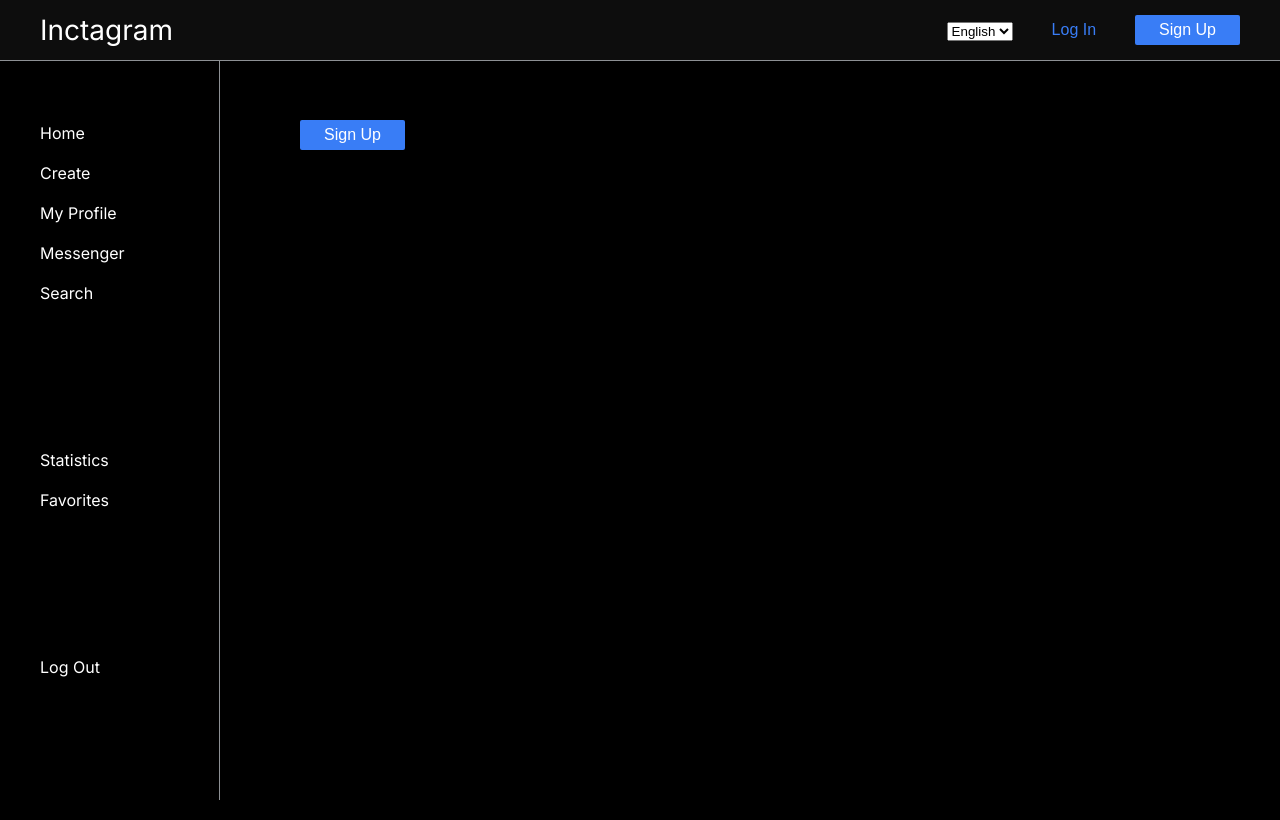
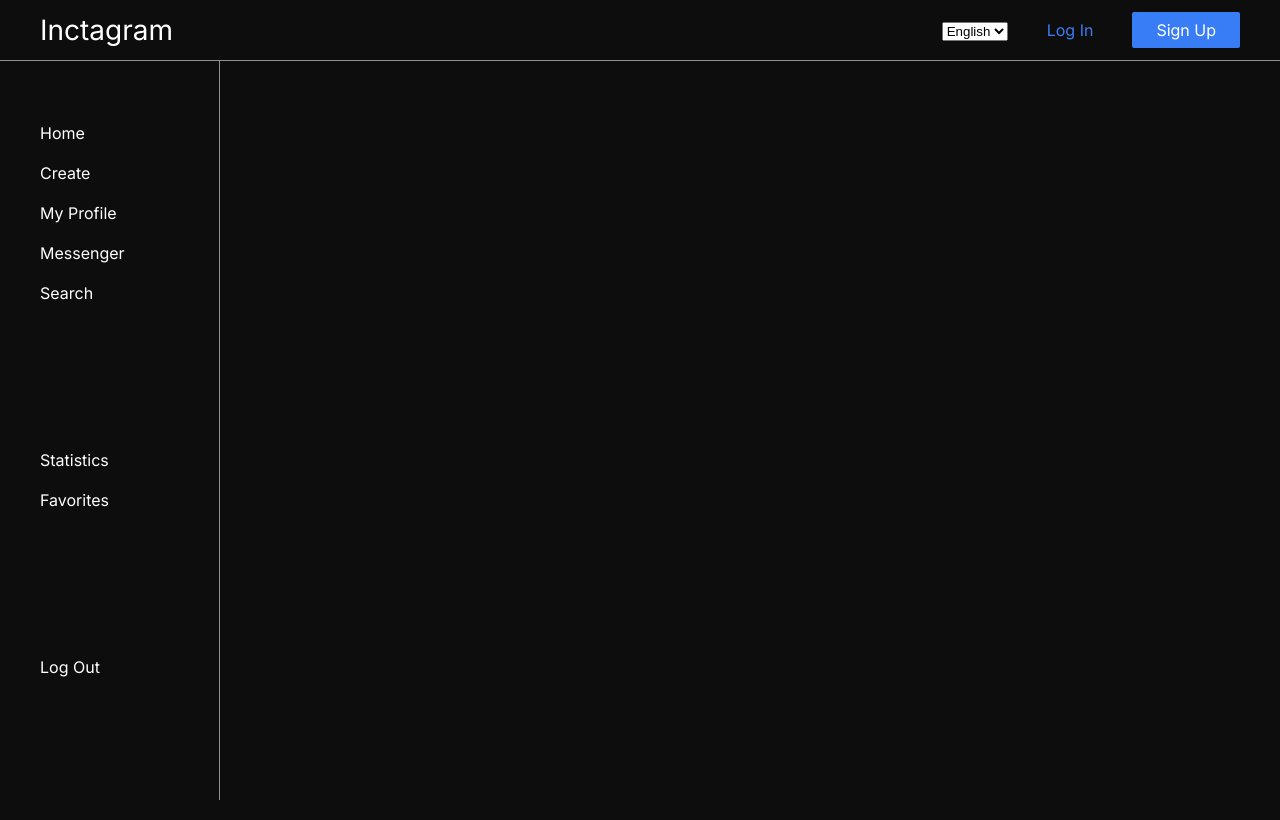
Before and after one commit to AlexanderKochish/next-inctagram, a Next.js app: page / in a window 1280 px wide. Built offline with nearby package versions, Linux system fonts and the light colour scheme.

Commit message:
IN-26 feat: add polymorph button

```diff
--- a/src/common/components/ui/Button/Button.module.scss
+++ b/src/common/components/ui/Button/Button.module.scss
@@ -1,59 +1,100 @@
+.button {
+    all: unset;
+    user-select: none;
+
+    padding: 6px 24px;
+    color: var(--color-light-100);
+    border-radius: 2px;
+    border: none;
+    font-size: 1rem;
+    font-weight: 400;
+    line-height: 24px;
+    cursor: pointer;
+
+    display: inline-flex;
+    align-items: center;
+    justify-content: center;
+
+    transition: all .2s linear;
+
+    :focus-visible {
+        border: 1px solid var(--color-accent-700);
+    }
+}
+
 .primary {
     background-color: var(--color-accent-500);
-    border-radius: 2px;
-    padding: 6px 24px;
-    color: white;
-    border: none;
-    font-size: 16px;
-    cursor: pointer;
+
     &:hover {
         background: var(--color-accent-100);
-        transition: all .3s ease;
+    }
+
+    &:active {
+        background: var(--color-accent-700);
+    }
+
+    &:disabled {
+        background: var(--color-accent-900);
+        color: var(--color-light-900);
     }
 }
 .secondary {
     background-color: var(--color-dark-300);
-    border-radius: 2px;
-    padding: 6px 24px;
-    color: white;
-    border: none;
-    font-size: 16px;
-    cursor: pointer;
+
     &:hover {
         background: var(--color-dark-100);
-        transition: all .3s ease;
+    }
+
+    &:active {
+        background: inherit;
+    }
+
+    &:disabled {
+        background: var(--color-dark-500);
+        color: var(--color-light-900);
     }
 }
 
 .outline {
     background-color: inherit;
-    border-radius: 2px;
     padding: 5px 23px;
     color: var(--color-accent-500);
     border: 1px solid var(--color-accent-500);
-    font-size: 16px;
-    cursor: pointer;
+
     &:hover {
         color: var(--color-accent-100);
         border-color: var(--color-accent-100);
-        transition: all .3s ease;
+    }
+
+    &:active {
+        border-color: var(--color-accent-700);
+        color: var(--color-accent-700);
+    }
+
+    &:disabled {
+        background: inherit;
+        color: var(--color-accent-900);
     }
 }
 
 .link {
     background-color: inherit;
-    border-radius: 2px;
-    padding: 6px 24px;
     color: var(--color-accent-500);
-    border: none;
-    font-size: 16px;
-    cursor: pointer;
+
     &:hover {
         color: var(--color-accent-100);
-        transition: all .3s ease;
+    }
+
+    &:active {
+        background: inherit;
+        color: var(--color-accent-700);
+    }
+
+    &:disabled {
+        color: var(--color-accent-900);
     }
 }
 
 .fullWidth {
-    width: 100vh;
+    width: 100%;
 }
--- a/src/common/components/ui/Button/Button.tsx
+++ b/src/common/components/ui/Button/Button.tsx
@@ -1,5 +1,6 @@
 import { ComponentPropsWithoutRef, ElementType, ReactNode } from 'react'
 import s from './Button.module.scss'
+import clsx from 'clsx'
 
 type Props<T extends ElementType = 'button'> = {
     as?: T,
@@ -19,9 +20,12 @@ export const Button = <T extends ElementType = 'button'>(
     children,
     ...rest
   } = props
+
   const Component = as || 'button'
+  const finallyClassName = clsx(`${s.button} ${s[variant]} ${fullWidth? s.fullWidth : ''} ${className}`)
+
   return (
-    <Component className={`${s[variant]} ${fullWidth? s.fullWidth : ''} ${className}`} {...rest}>
+    <Component className={finallyClassName} {...rest}>
       { children }
     </Component>
   )
--- /dev/null
+++ b/src/common/components/ui/TextField/TextField.tsx
@@ -0,0 +1,19 @@
+import React, { ComponentPropsWithoutRef, ElementType } from 'react'
+import s from './TextField.module.scss'
+
+type Props<T extends ElementType = 'input'> = {
+    as?: T,
+    placeholder?: string,
+    type?: string,
+    variant?: 'default'
+} & ComponentPropsWithoutRef<T>
+
+export const Input = <T extends ElementType = 'input'>(
+    props: Props<T> & Omit<ComponentPropsWithoutRef<T>, keyof Props<T>>
+) => {
+    const { as, variant = 'default', ...rest } = props
+    const Component = as || 'input'
+  return (
+    <Component className={`${s.input} ${s[variant]}`} {...rest}/>
+  )
+}
--- a/src/pages/index.tsx
+++ b/src/pages/index.tsx
@@ -6,6 +6,7 @@ import styles from "@/styles/Home.module.scss";
 import MetaHead from "@/common/components/MetaHead/MetaHead";
 import { getLayout } from "@/common/components/Layout/Layout";
 import {Button} from "@/common/components/ui/Button/Button";
+import { Input } from "@/common/components/ui/TextField/TextField";
 
 const inter = Inter({ subsets: ["latin"] });
 
@@ -14,9 +15,6 @@ export default function Home() {
     <>
       <MetaHead title="Home" description="Generated by create next app"/>
       <div>Home pageProps</div>
-      <div className={styles.block_link}>
-        <Button as="button" variant="primary">Sign Up</Button>
-      </div>
     </>
   );
 }
```
Also changed, not shown: src/common/components/ui/TextField/TextField.module.scss (added, +11 -0 lines), 1 other file (tests, documents, lock files or other folders).
